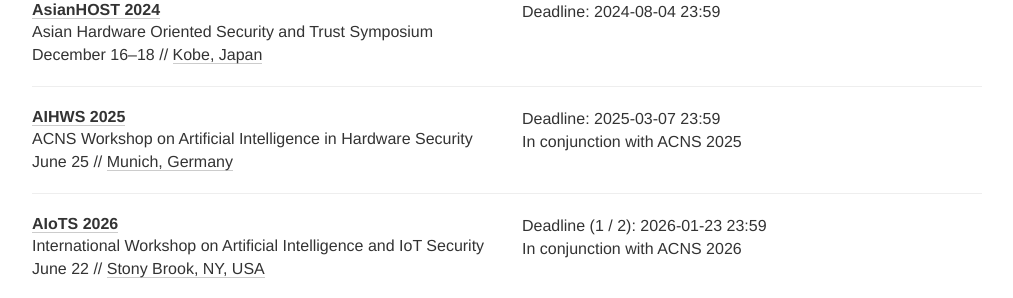
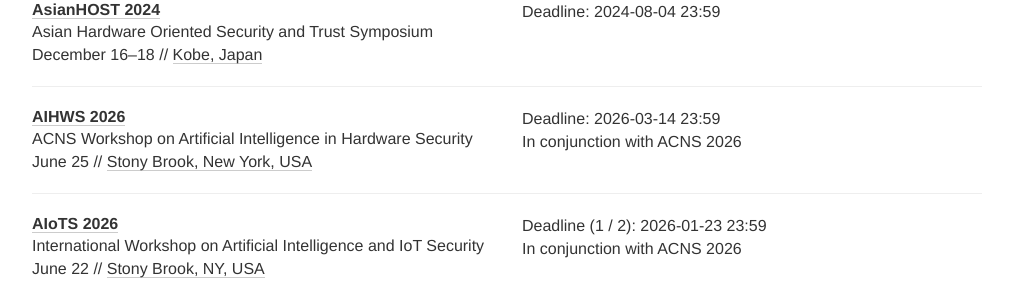
Before and after one commit to sec-deadlines/sec-deadlines.github.io, a Jekyll site: the page built from index.html, in a window 1280 px wide and 900 px high, scrolled down 12318 px. Shown: the part 152-450 px from the top of the window, without its empty margins (133-1146 px from the left). Built offline with Jekyll 4.4.1, drawn with Linux system fonts in a browser that asks for light colours; nearby versions of some CDN libraries; comment, search, counter and statistics services are not loaded.

Commit message:
Update AIHWS workshop details for 2026
Updated details for the AIHWS workshop, changing the year, link, deadline, comment, and location.

```diff
--- a/_data/conferences.yml
+++ b/_data/conferences.yml
@@ -777,12 +777,12 @@
 # Workshops
 - name: AIHWS
   description: ACNS Workshop on Artificial Intelligence in Hardware Security
-  year: 2025
-  link: https://aihws2025.aisylab.com/
-  deadline: ["2025-03-07 23:59"]
-  comment: In conjunction with ACNS 2025
+  year: 2026
+  link: http://aihws2026.aisylab.com/
+  deadline: ["2026-03-14 23:59"]
+  comment: In conjunction with ACNS 2026
   date: June 25
-  place: Munich, Germany
+  place: Stony Brook, New York, USA
   tags: [SEC, SHOP]
 
 - name: AIoTS
```
